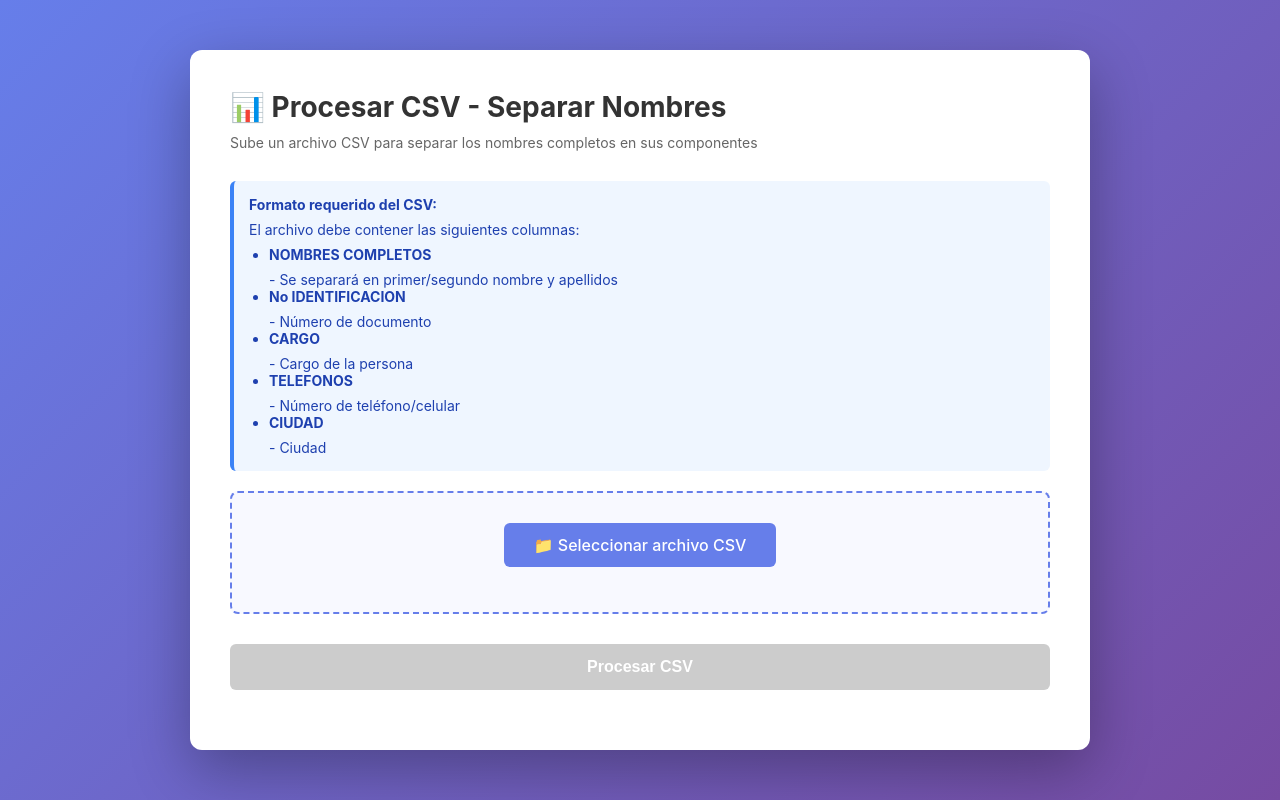
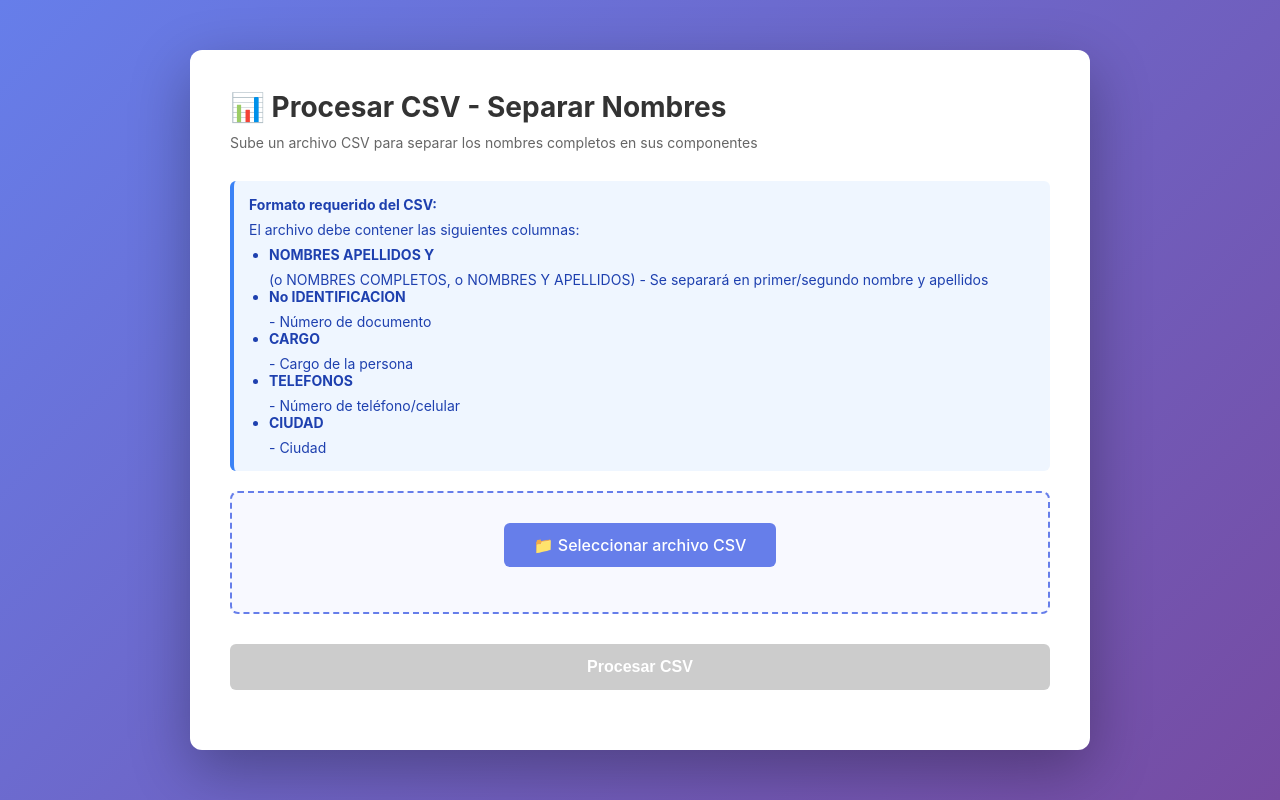
Before and after one commit to dtalero78/bsl-utilidades, a plain HTML site: page static/procesar-csv.html in a window 1280 px wide. Drawn offline with Linux system fonts and the light colour scheme.

Commit message:
Actualizar documentación con soporte para múltiples nombres de columna

```diff
--- a/static/procesar-csv.html
+++ b/static/procesar-csv.html
@@ -260,7 +260,7 @@
             <strong>Formato requerido del CSV:</strong>
             El archivo debe contener las siguientes columnas:
             <ul>
-                <li><strong>NOMBRES COMPLETOS</strong> - Se separará en primer/segundo nombre y apellidos</li>
+                <li><strong>NOMBRES APELLIDOS Y</strong> (o NOMBRES COMPLETOS, o NOMBRES Y APELLIDOS) - Se separará en primer/segundo nombre y apellidos</li>
                 <li><strong>No IDENTIFICACION</strong> - Número de documento</li>
                 <li><strong>CARGO</strong> - Cargo de la persona</li>
                 <li><strong>TELEFONOS</strong> - Número de teléfono/celular</li>
```
Also changed, not shown: README_CSV_ENDPOINT.md.
